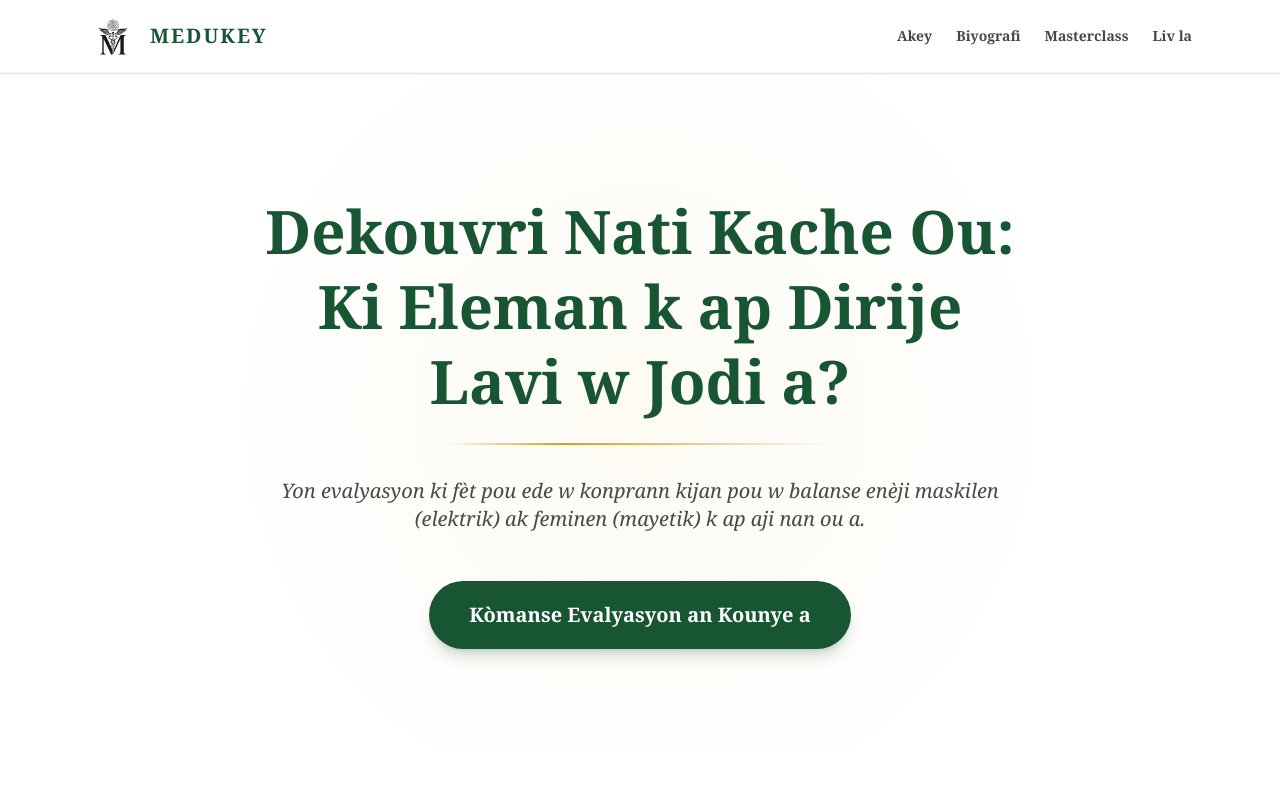
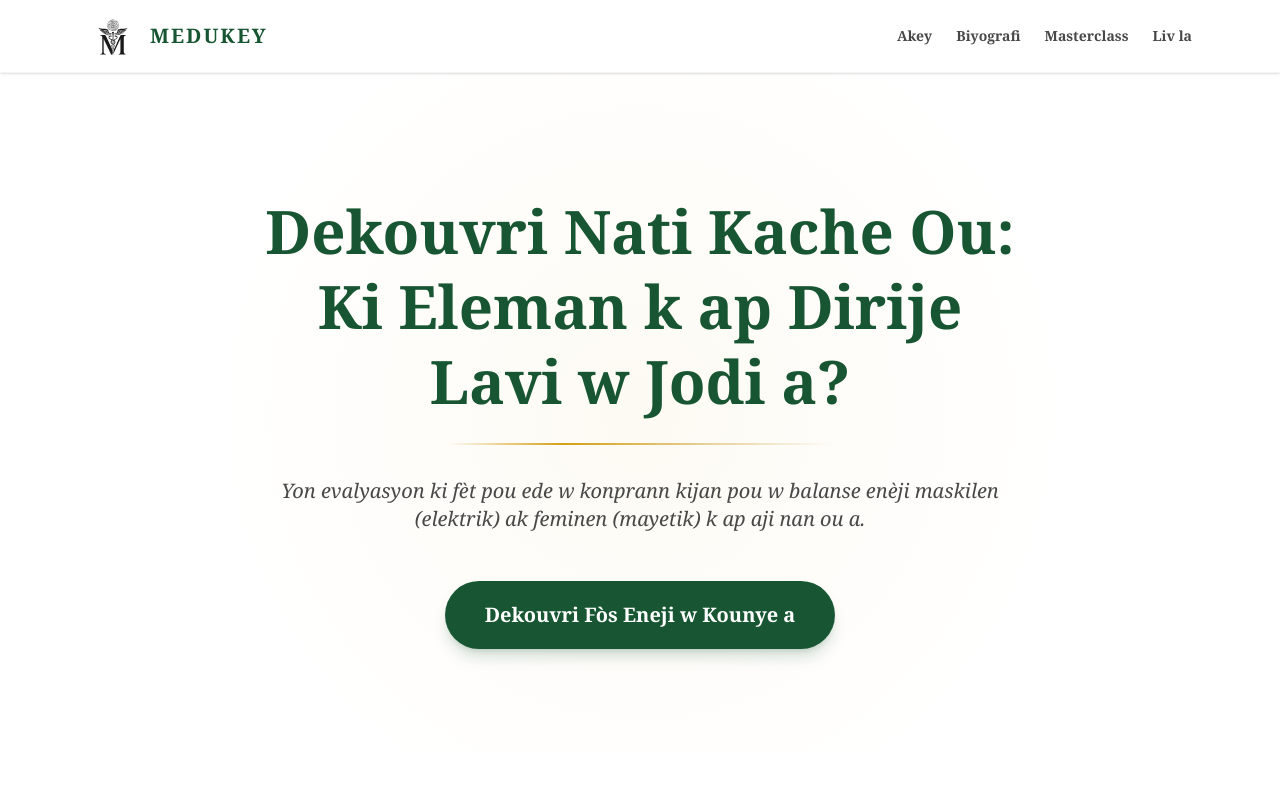
Before and after one commit to jouknanzoformktng/medukey-assessment, a Next.js app: page / in a window 1280 px wide. Shown: the top 799 px of the page. Built offline with nearby package versions, Linux system fonts and the light colour scheme.

Commit message:
Update hero CTA button text

```diff
--- a/src/components/Landing.tsx
+++ b/src/components/Landing.tsx
@@ -34,7 +34,7 @@ export default function Landing({ onStart }: { onStart: () => void }) {
             onClick={onStart}
             className="bg-primary text-white px-10 py-5 rounded-full text-xl font-bold shadow-lg shadow-primary/20 hover:bg-primary-hover transition-all hover:scale-105 active:scale-95"
           >
-            Kòmanse Evalyasyon an Kounye a
+            Dekouvri Fòs Eneji w Kounye a
           </button>
         </motion.div>
       </section>
```
